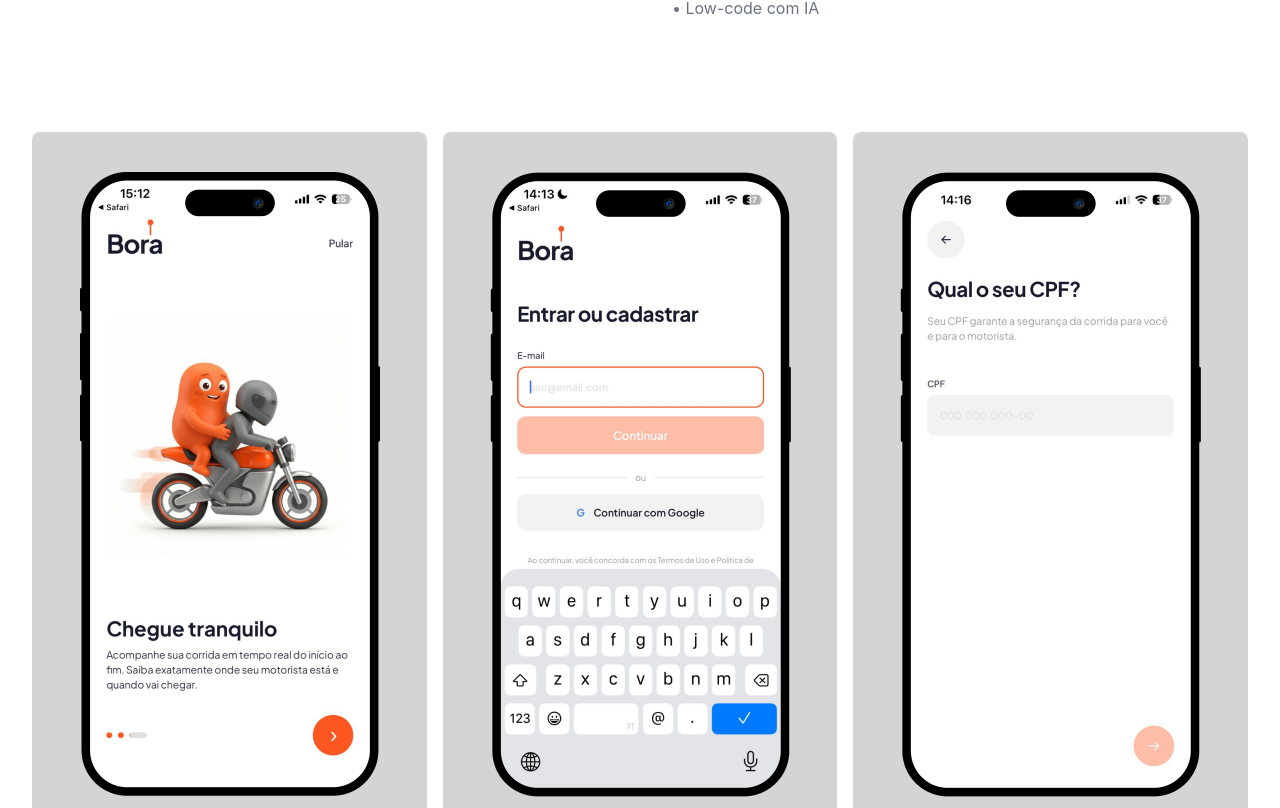
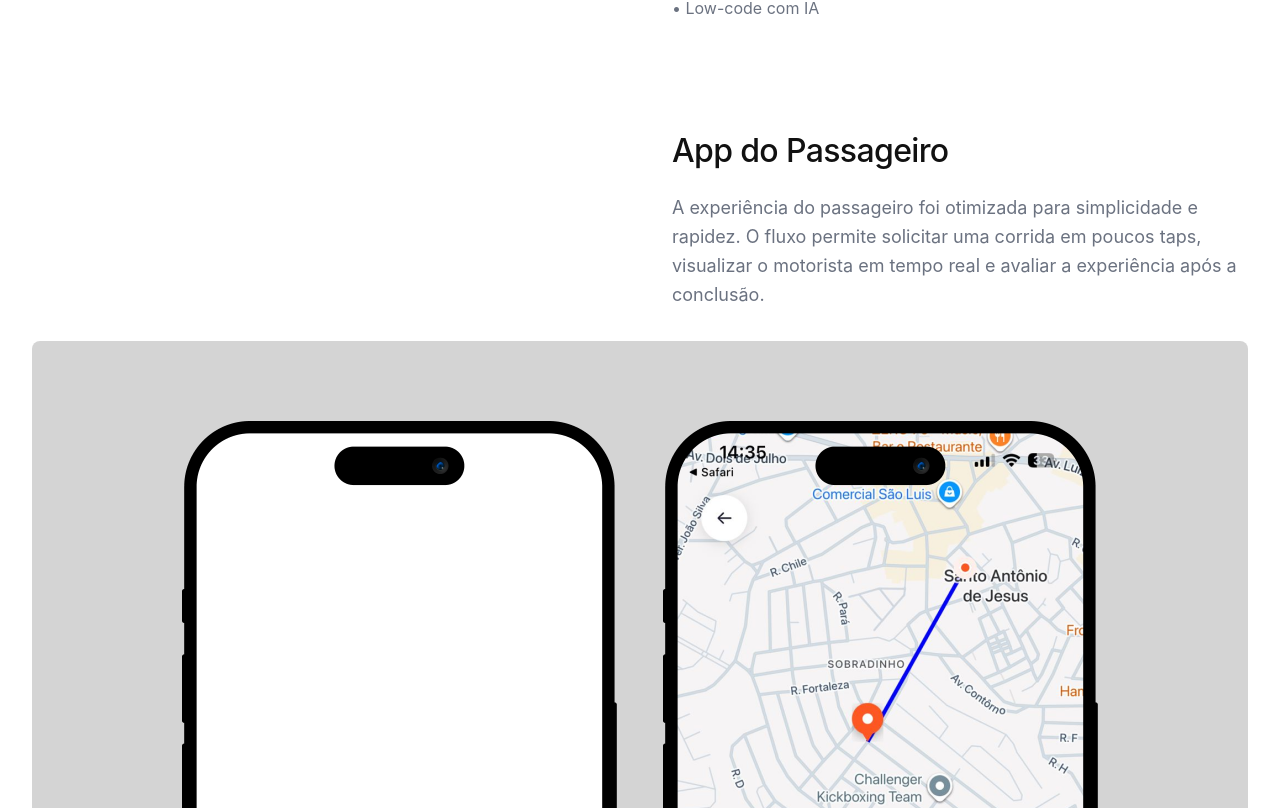
Before and after one commit to hugomattus/portfolio-app, a Next.js app: page /projects/Bora in a window 1280 px wide. Shown: the part 2232-3040 px from the top of the page. Built offline with nearby package versions, Linux system fonts and the light colour scheme; a web font is replaced by a local one.

Commit message:
feat: add App interface and integrate apps into Project structure

```diff
--- a/app/projects/[slug]/page.tsx
+++ b/app/projects/[slug]/page.tsx
@@ -123,12 +123,51 @@
           </section>
         </div>
 
-        {project.images.features.some(img => img) && (
+        {project.apps && project.apps.length > 0 ? (
+          project.apps.map((app, appIndex) => (
+            app.images.hero && (
+              <div key={appIndex}>
+                <div className="project-grid-2col grid-2col" style={{ marginTop: '80px' }}>
+                  <div></div>
+                  <section className="card-stack" style={{ display: 'flex', flexDirection: 'column', gap: '24px' }}>
+                    <h2 className="heading-section">{app.title}</h2>
+                    {app.description && (
+                      <p className="paragraph-muted">{app.description}</p>
+                    )}
+                  </section>
+                </div>
+
+                {app.images.hero && (
+                  <img src={app.images.hero} alt={app.title} style={{ width: '100%', height: '792px', objectFit: 'cover', borderRadius: '8px', marginTop: '32px' }} />
+                )}
+
+                {app.images.features.some(img => img) && (
+                  <div className="project-grid-3col" style={{ display: 'grid', gridTemplateColumns: 'repeat(3, 1fr)', gap: '16px', marginTop: '80px' }}>
+                    {app.images.features.map((img, index) => (
+                      img && <img key={index} src={img} alt={`${app.title} Feature ${index + 1}`} className="card-stack" style={{ width: '100%', height: '704px', borderRadius: '8px', objectFit: 'cover' }} />
+                    ))}
+                  </div>
+                )}
+
+                {app.images.results.some(img => img) && (
+                  <div style={{ display: 'grid', gridTemplateColumns: '1fr 1fr', gap: '16px', marginTop: '80px' }}>
+                    <img src={app.images.results[0]} alt={`${app.title} Result 1`} className="card-stack" style={{ width: '100%', height: '600px', borderRadius: '8px', objectFit: 'cover', gridColumn: '1 / -1' }} />
+                    {app.images.results[1] && <img src={app.images.results[1]} alt={`${app.title} Result 2`} className="card-stack" style={{ width: '100%', height: '600px', borderRadius: '8px', objectFit: 'cover' }} />}
+                    {app.images.results[2] && <img src={app.images.results[2]} alt={`${app.title} Result 3`} className="card-stack" style={{ width: '100%', height: '600px', borderRadius: '8px', objectFit: 'cover' }} />}
+                    {app.images.results[3] && <img src={app.images.results[3]} alt={`${app.title} Result 4`} className="card-stack" style={{ width: '100%', height: '600px', borderRadius: '8px', objectFit: 'cover', gridColumn: '1 / -1' }} />}
+                  </div>
+                )}
+              </div>
+            )
+          ))
+        ) : (
+          project.images.features.some(img => img) && (
             <div className="project-grid-3col" style={{ display: 'grid', gridTemplateColumns: 'repeat(3, 1fr)', gap: '16px', marginTop: '80px' }}>
               {project.images.features.map((img, index) => (
                 img && <img key={index} src={img} alt={`Feature ${index + 1}`} className="card-stack" style={{ width: '100%', height: '704px', borderRadius: '8px', objectFit: 'cover' }} />
               ))}
             </div>
+          )
         )}
 
         <div className="project-grid-2col grid-2col">
@@ -165,12 +204,14 @@
           </div>
         </div>
 
+        {!project.apps && (
           <div style={{ display: 'grid', gridTemplateColumns: '1fr 1fr', gap: '16px', marginTop: '80px' }}>
             <img src={project.images.results[0]} alt="Result 1" className="card-stack" style={{ width: '100%', height: '600px', borderRadius: '8px', objectFit: 'cover', gridColumn: '1 / -1' }} />
             <img src={project.images.results[1]} alt="Result 2" className="card-stack" style={{ width: '100%', height: '600px', borderRadius: '8px', objectFit: 'cover' }} />
             <img src={project.images.results[2]} alt="Result 3" className="card-stack" style={{ width: '100%', height: '600px', borderRadius: '8px', objectFit: 'cover' }} />
             <img src={project.images.results[3]} alt="Result 4" className="card-stack" style={{ width: '100%', height: '600px', borderRadius: '8px', objectFit: 'cover', gridColumn: '1 / -1' }} />
           </div>
+        )}
       </div>
 
       <div className="project-grid-2col grid-2col">
--- a/lib/projects.ts
+++ b/lib/projects.ts
@@ -1,3 +1,13 @@
+export interface App {
+  title: string;
+  images: {
+    hero: string;
+    features: string[];
+    results: string[];
+  };
+  description?: string;
+}
+
 export interface Project {
   id: number;
   slug: string;
@@ -25,6 +35,7 @@
     features: string[];
     results: string[];
   };
+  apps?: App[];
 }
 
 export const projects: Project[] = [
@@ -80,6 +91,26 @@
       features: ['/assets/bora/Card 1.png', '/assets/bora/Card 2.png', '/assets/bora/Card 3.png'],
       results: ['/assets/bora/Card maior 1.png', '/assets/bora/Card maior 2.png', '/assets/bora/Card maior 3.png', '/assets/bora/Card maior 4.png'],
     },
+    apps: [
+      {
+        title: 'App do Passageiro',
+        description: 'A experiência do passageiro foi otimizada para simplicidade e rapidez. O fluxo permite solicitar uma corrida em poucos taps, visualizar o motorista em tempo real e avaliar a experiência após a conclusão.',
+        images: {
+          hero: '/assets/bora/Capa hero.png',
+          features: ['/assets/bora/Card 1.png', '/assets/bora/Card 2.png', '/assets/bora/Card 3.png'],
+          results: ['/assets/bora/Card maior 1.png', '/assets/bora/Card maior 2.png', '/assets/bora/Card maior 3.png', '/assets/bora/Card maior 4.png'],
+        },
+      },
+      {
+        title: 'App do Motorista',
+        description: 'O app de motoristas foi desenvolvido com foco em aceitar corridas rapidamente, gerenciar múltiplas solicitações e otimizar rotas. A interface prioriza informações essenciais e ações rápidas para maximizar a produtividade.',
+        images: {
+          hero: '',
+          features: ['', '', ''],
+          results: ['', '', '', ''],
+        },
+      },
+    ],
   },
 
   {
```
Lines whose indentation alone changed are shown as unchanged.
